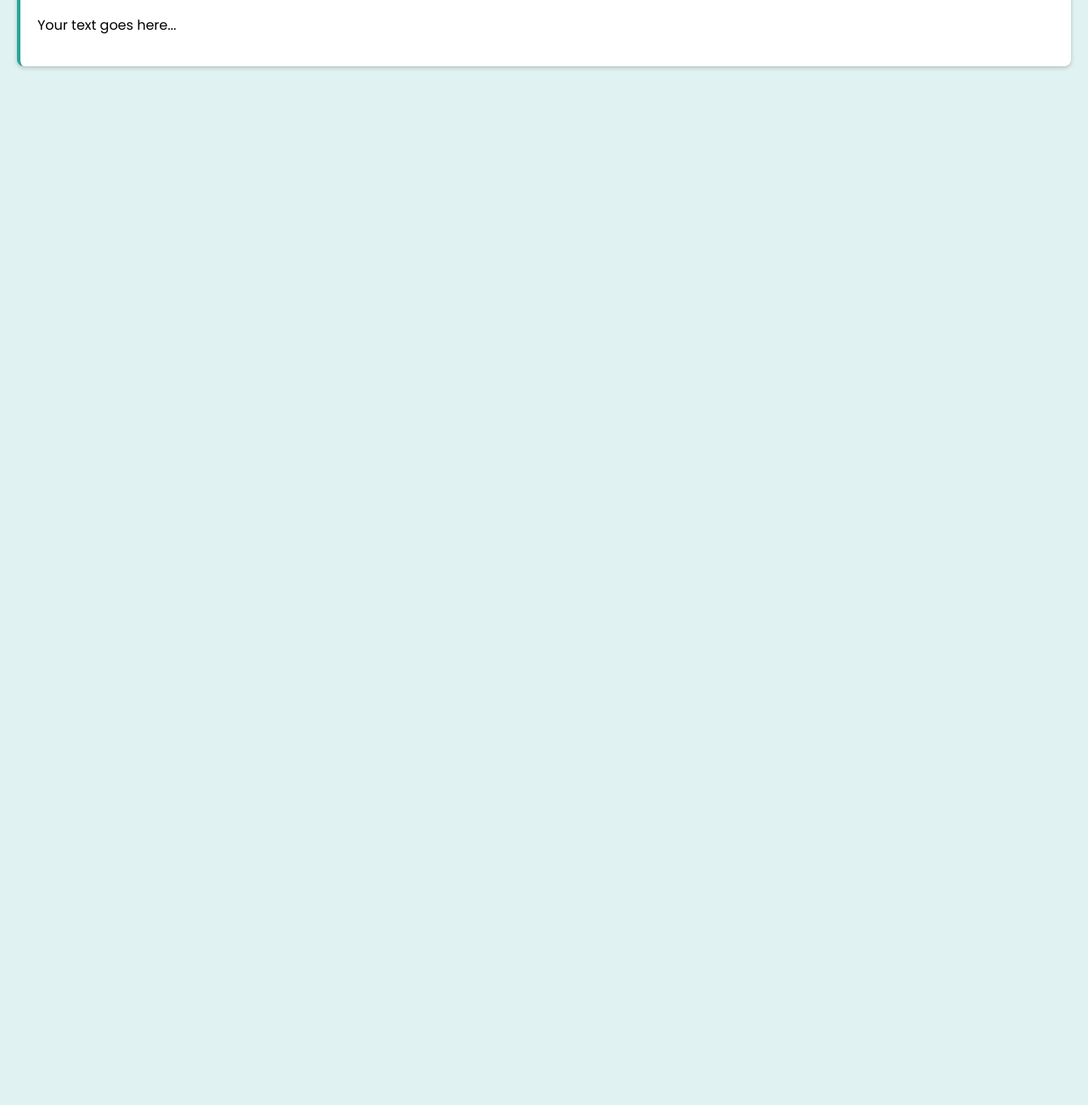
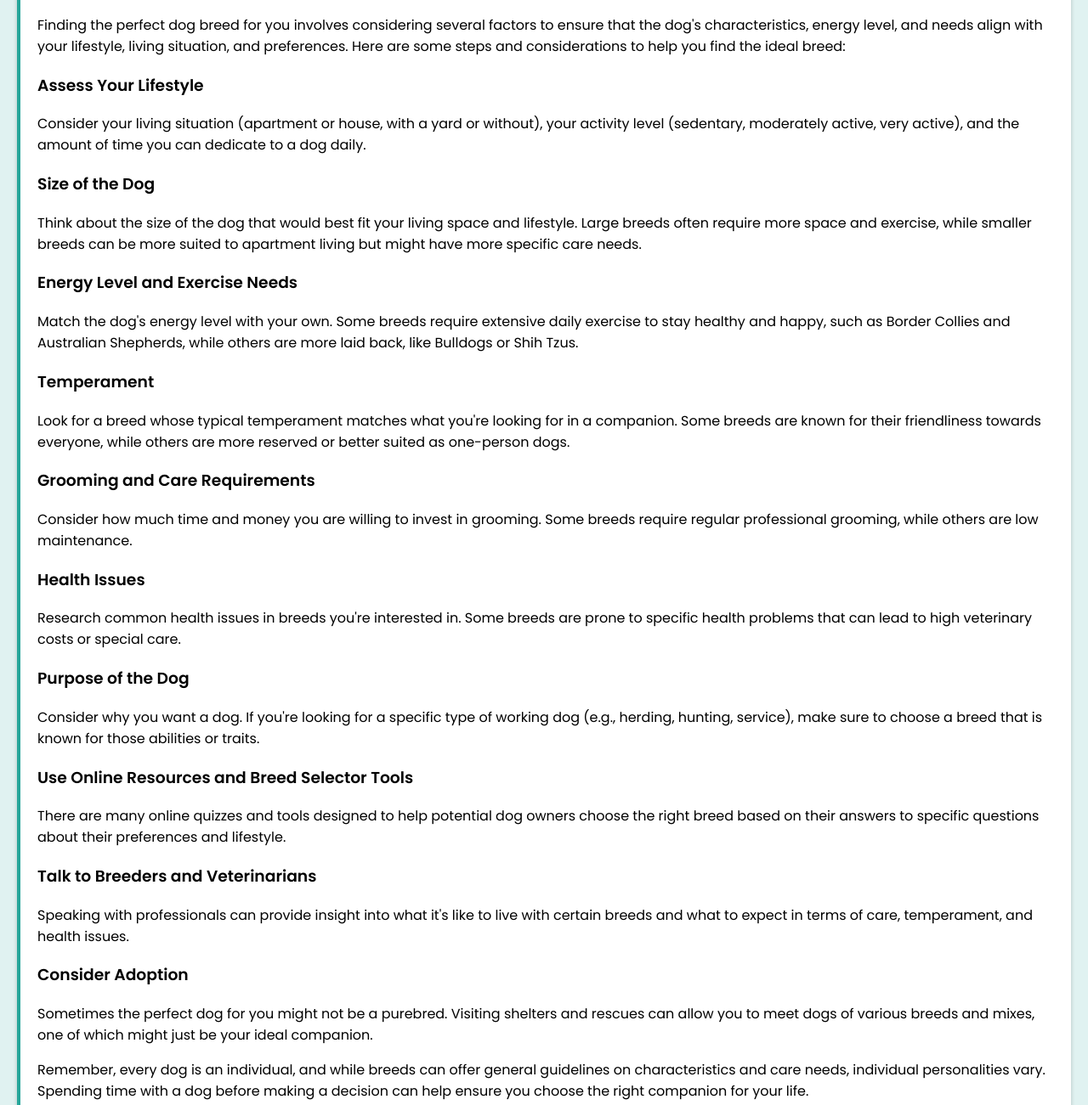
Before and after one commit to adivazahira/GenAI-Website, a plain HTML site: page content.html in a window 1280 px wide. Shown: the part 1065-2366 px from the top of the page at 85% size. Before the commit the page ends 1163 px from the top, so only its background shows below. Drawn offline with Linux system fonts and the light colour scheme.

Commit message:
Update content.html

```diff
--- a/content.html
+++ b/content.html
@@ -33,8 +33,42 @@
 
 <div class="text-content">
   <h2>Discover Your Perfect Breed</h2> <!-- Example heading, you can change it -->
-  <p>Your text goes here...</p>
-  <!-- You can expand upon the content with more paragraphs, images, lists, etc. -->
+
+  <p>Finding the perfect dog breed for you involves considering several factors to ensure that the dog's characteristics, energy level, and needs align with your lifestyle, living situation, and preferences. Here are some steps and considerations to help you find the ideal breed:</p>
+
+  <h3>Assess Your Lifestyle</h3>
+  <p>Consider your living situation (apartment or house, with a yard or without), your activity level (sedentary, moderately active, very active), and the amount of time you can dedicate to a dog daily.</p>
+
+  <h3>Size of the Dog</h3>
+  <p>Think about the size of the dog that would best fit your living space and lifestyle. Large breeds often require more space and exercise, while smaller breeds can be more suited to apartment living but might have more specific care needs.</p>
+
+  <h3>Energy Level and Exercise Needs</h3>
+  <p>Match the dog's energy level with your own. Some breeds require extensive daily exercise to stay healthy and happy, such as Border Collies and Australian Shepherds, while others are more laid back, like Bulldogs or Shih Tzus.</p>
+
+  <h3>Temperament</h3>
+  <p>Look for a breed whose typical temperament matches what you're looking for in a companion. Some breeds are known for their friendliness towards everyone, while others are more reserved or better suited as one-person dogs.</p>
+
+  <h3>Grooming and Care Requirements</h3>
+  <p>Consider how much time and money you are willing to invest in grooming. Some breeds require regular professional grooming, while others are low maintenance.</p>
+
+  <h3>Health Issues</h3>
+  <p>Research common health issues in breeds you're interested in. Some breeds are prone to specific health problems that can lead to high veterinary costs or special care.</p>
+
+  <h3>Purpose of the Dog</h3>
+  <p>Consider why you want a dog. If you're looking for a specific type of working dog (e.g., herding, hunting, service), make sure to choose a breed that is known for those abilities or traits.</p>
+
+  <h3>Use Online Resources and Breed Selector Tools</h3>
+  <p>There are many online quizzes and tools designed to help potential dog owners choose the right breed based on their answers to specific questions about their preferences and lifestyle.</p>
+
+  <h3>Talk to Breeders and Veterinarians</h3>
+  <p>Speaking with professionals can provide insight into what it's like to live with certain breeds and what to expect in terms of care, temperament, and health issues.</p>
+
+  <h3>Consider Adoption</h3>
+  <p>Sometimes the perfect dog for you might not be a purebred. Visiting shelters and rescues can allow you to meet dogs of various breeds and mixes, one of which might just be your ideal companion.</p>
+
+  <p>Remember, every dog is an individual, and while breeds can offer general guidelines on characteristics and care needs, individual personalities vary. Spending time with a dog before making a decision can help ensure you choose the right companion for your life.</p>
+</div>
+
 </div>
 
 </body>
```
